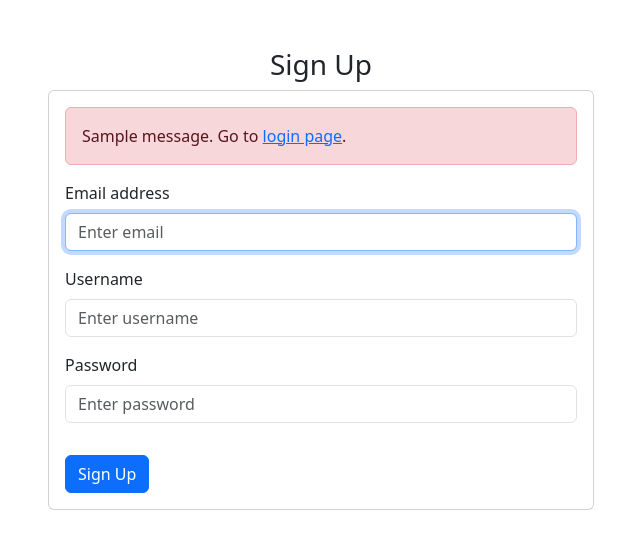
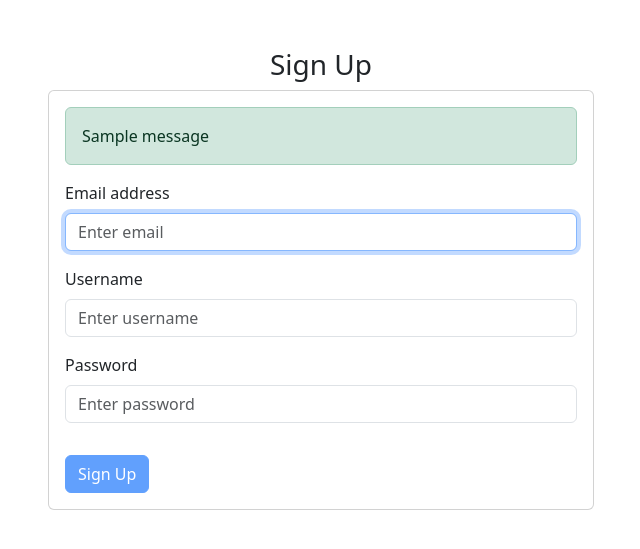
Before and after one commit to lukasz-cz/kanban_boards, a Flask app: page /signup in a window 1280 px wide. Shown: the part 56-605 px from the top of the page, without its empty margins (319-959 px from the left). Run offline with Flask 3, Linux system fonts and the light colour scheme; one stand-in notice (Sample message) is shown; parts of the project's set-up code (start-up, migrations or seed data) failed here and were passed over; some libraries are stand-ins or nearby versions.

Commit message:
Update signup.html
Ensure password strength.

```diff
--- a/kanban_boards/templates/signup.html
+++ b/kanban_boards/templates/signup.html
@@ -7,14 +7,14 @@
             <h3 class="text-center">Sign Up</h3>
             <div class="card">
                 <div class="card-body">
-                    {% with messages = get_flashed_messages() %}
-                    {% if messages %}
-                        <div class="alert alert-danger" role="alert">
-                            {{ messages[0] }}. Go to <a href="{{ url_for('auth.login') }}">login page</a>.
+                    {% with messages = get_flashed_messages(with_categories=true) %}
+                    {% for category, message in messages %}
+                        <div class="alert alert-{{ category }}" role="alert">
+                            {{ message }}
                         </div>
-                    {% endif %}
+                    {% endfor %}
                     {% endwith %}
-                    <form method="POST" action="{{ url_for('auth.signup') }}">
+                    <form method="POST" action="{{ url_for('auth.signup') }}" id="signup-form">
                         <div class="form-group mb-3">
                             <label for="email" class="form-label">Email address</label>
                             <input type="email" class="form-control" id="email" name="email" placeholder="Enter email" required autofocus>
@@ -26,12 +26,54 @@
                         <div class="form-group mb-3">
                             <label for="password" class="form-label">Password</label>
                             <input type="password" class="form-control" id="password" name="password" placeholder="Enter password" required>
+                            <div id="password-strength" class="mt-2"></div>
                         </div>
-                        <button type="submit" class="btn btn-primary btn-block mt-3">Sign Up</button>
+                        <button type="submit" class="btn btn-primary btn-block mt-3" id="signup" disabled>Sign Up</button>
                     </form>
                 </div>
             </div>
         </div>
     </div>
 </div>
+
+<script src="static/js/jquery-3.7.1.min.js"></script>
+<script>
+    $(document).ready(function () {
+        $('#password').on('input', function () {
+            const strength = measurePasswordStrength($(this).val());
+            displayStrength(strength);
+        });
+
+        function measurePasswordStrength(password) {
+            let chars = 0;
+            let entropy = 0;
+            let strength = 0;
+
+            if (password.match(/[a-z]/)) chars += 26;
+            if (password.match(/[A-Z]/)) chars += 26;
+            if (password.match(/[0-9]/)) chars += 10;
+            if (password.match(/[\W]/)) chars += 32;
+
+            entropy = Math.log2(Math.pow(chars, password.length));
+
+            if (entropy < 50) strength = 1;
+            if (entropy >= 50) strength = 2;
+            if (entropy >= 70) strength = 3;
+            if (entropy >= 90) strength = 4;
+            if (entropy >= 128) strength = 5;
+
+            return strength;
+        }
+
+        function displayStrength(strength) {
+            const strengthLabels = ['Very Weak', 'Weak', 'Medium', 'Strong', 'Very Strong'];
+            const colors = ['#dc3545', '#ffc107', '#fd7e14', '#28a745', '#007bff'];
+            const strengthLabel = strengthLabels[strength - 1] || 'Very Weak';
+            const color = colors[strength - 1] || '#dc3545';
+
+            $('#password-strength').text(`Password strength: ${strengthLabel}`).css('color', color);
+            $('#signup').prop('disabled', strength < 3);
+        }
+    });
+</script>
 {% endblock %}
```
